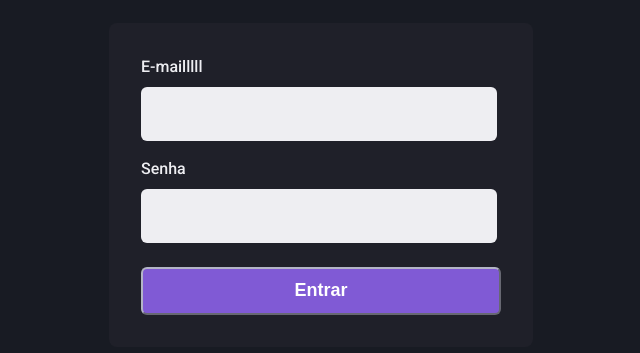
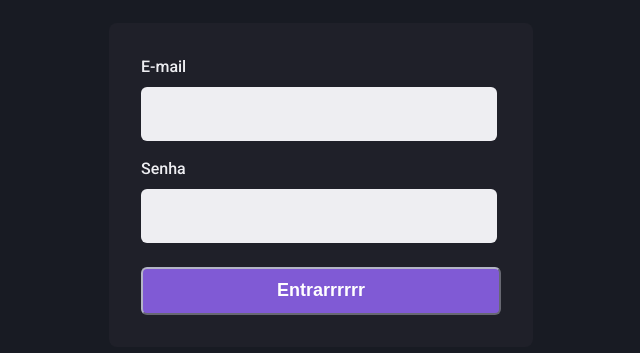
Before and after one commit to Macedonia20/painel-administrativo, a Next.js app: page / in a window 1280 px wide. Shown: the part 223-576 px from the top of the page, without its empty margins (327-967 px from the left). Built offline with nearby package versions, Linux system fonts and the light colour scheme.

Commit message:
mudando endpoint

```diff
--- a/src/pages/index.tsx
+++ b/src/pages/index.tsx
@@ -22,11 +22,11 @@ export default function SignIn() {
       >
 
         <Stack spacing="4">
-          <Input name="email" type="email" label="E-mailllll" />
+          <Input name="email" type="email" label="E-mail" />
           <Input name="passoword" type="password" label="Senha" />
         </Stack>
 
-        <Button type="submit" marginTop="6" colorScheme="purple" size="lg">Entrar</Button>
+        <Button type="submit" marginTop="6" colorScheme="purple" size="lg">Entrarrrrrr</Button>
       </Flex>
 
     </Flex>  )
```
